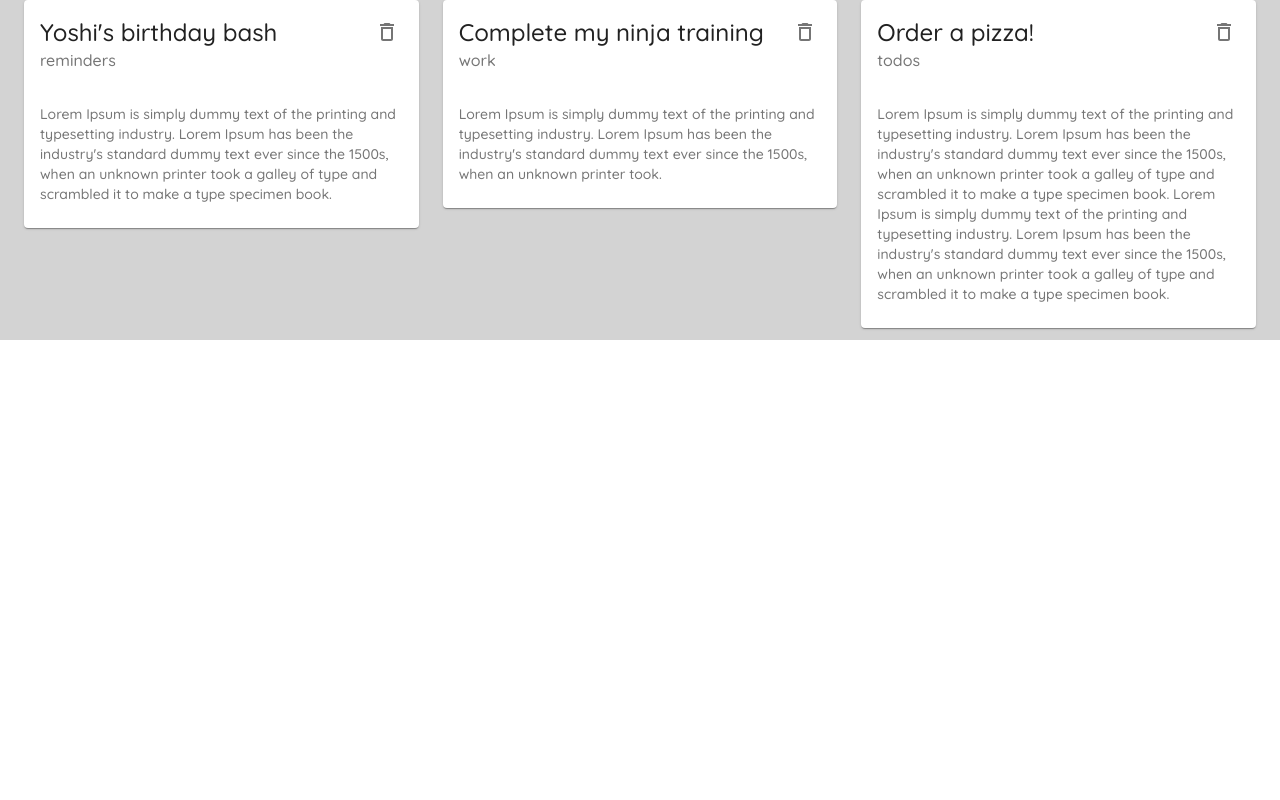
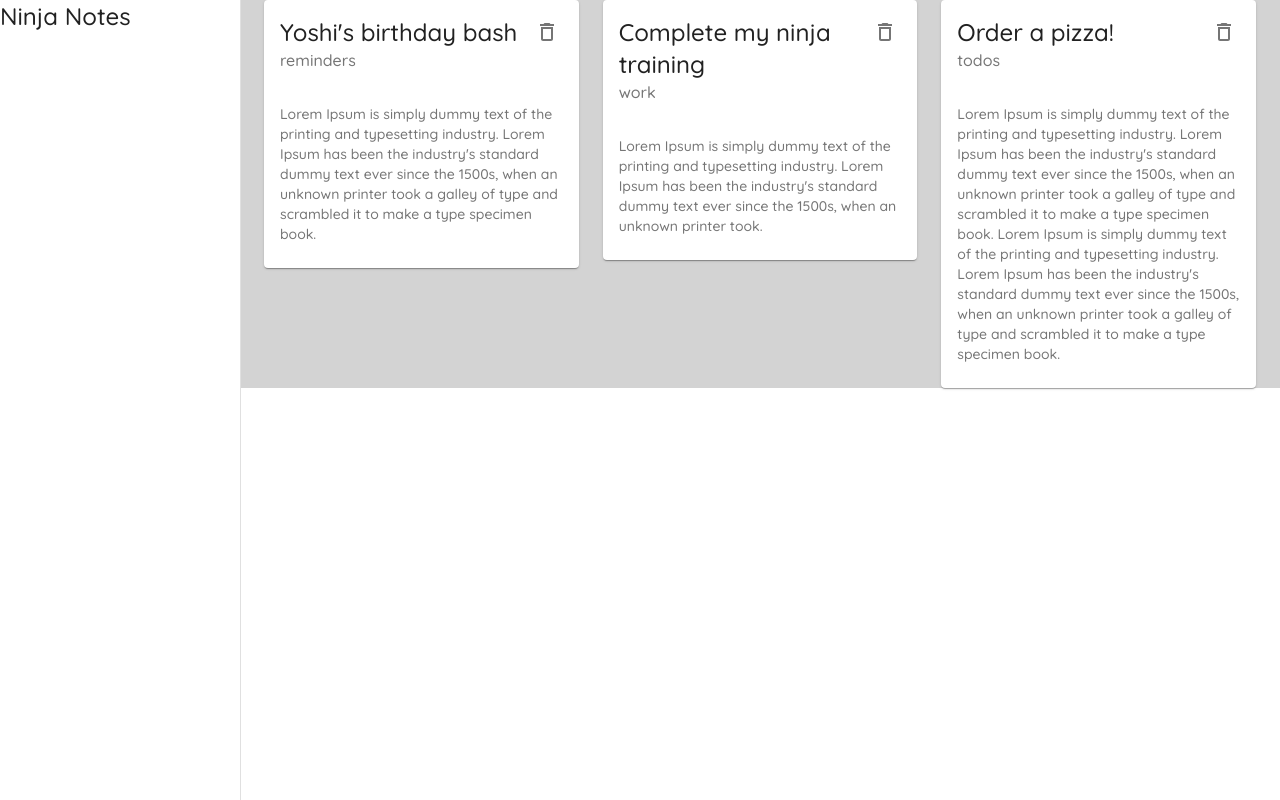
Before and after one commit to lollylegs/material--ui, a React (Create React App) app: page / in a window 1280 px wide. Built offline with nearby package versions, Linux system fonts and the light colour scheme; data requests are answered from the project's data file.

Commit message:
finish #13 Permanent Drawers

```diff
--- a/src/components/Layout.js
+++ b/src/components/Layout.js
@@ -1,10 +1,23 @@
 import { makeStyles } from '@material-ui/core';
 import React from 'react';
+import Drawer from '@material-ui/core/Drawer';
+import Typography from '@material-ui/core/Typography';
+
+const drawerWidth = 240
 
 const useStyles = makeStyles({
    page: {
       background: '#D3D3D3',
       width: '100%'
+   },
+   drawerPaper: {
+      width: drawerWidth
+   },
+   drawer: {
+      width: drawerWidth
+   },
+   root: {
+      display: 'flex'
    }
 })
 
@@ -12,10 +25,24 @@
    const classes = useStyles()
 
    return (
-      <div>
+      <div className={classes.root}>
          {/* app bar */}
 
          {/* side drawer */}
+         <Drawer
+            className={classes.drawer}
+            variant="permanent"
+            anchor="left"
+            classes={{ paper: classes.drawerPaper }}
+         >
+            <div>
+               <Typography variant="h5">
+                  Ninja Notes
+               </Typography>
+
+            </div>
+         </Drawer>
+
 
          <div className={classes.page}>
             {children}
```
